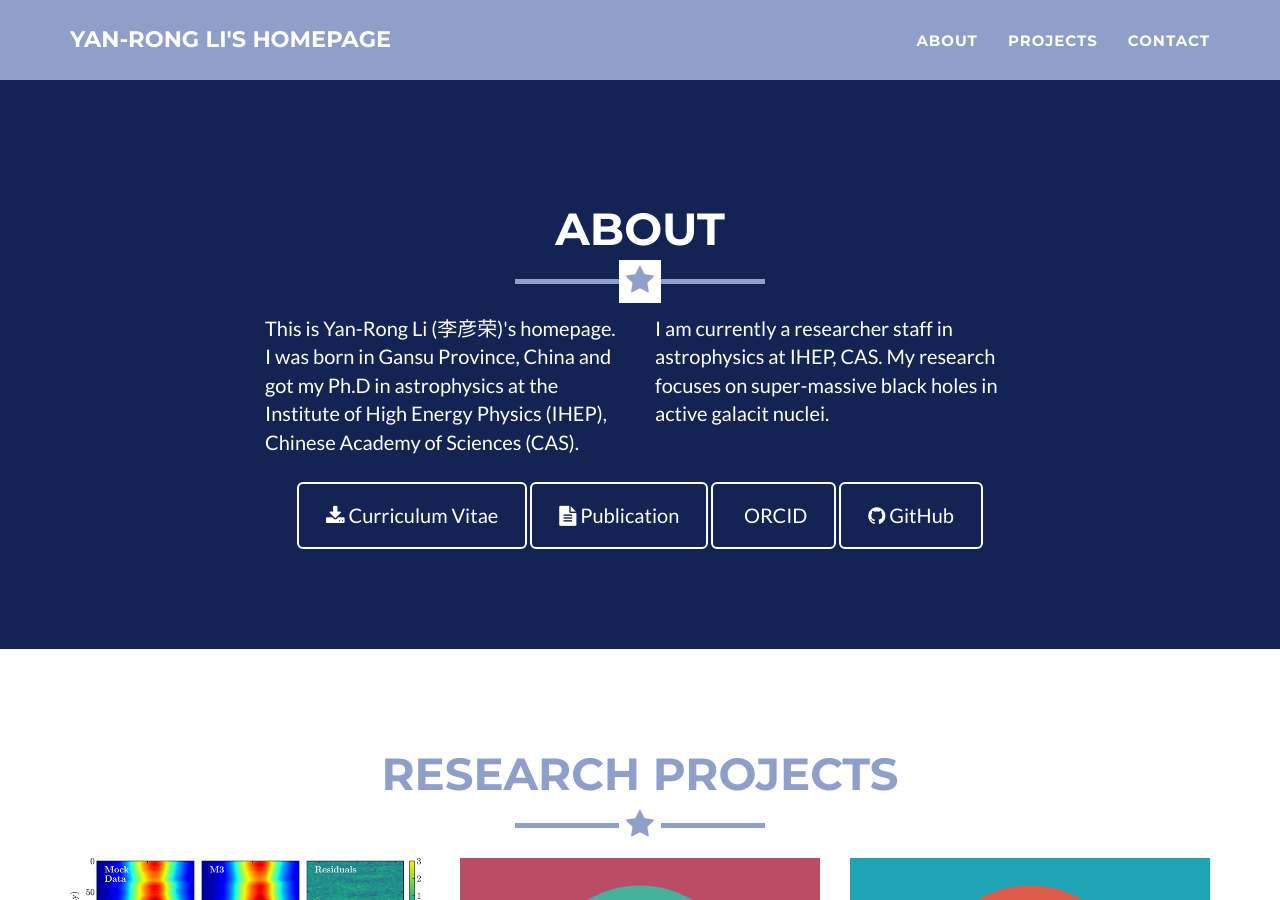
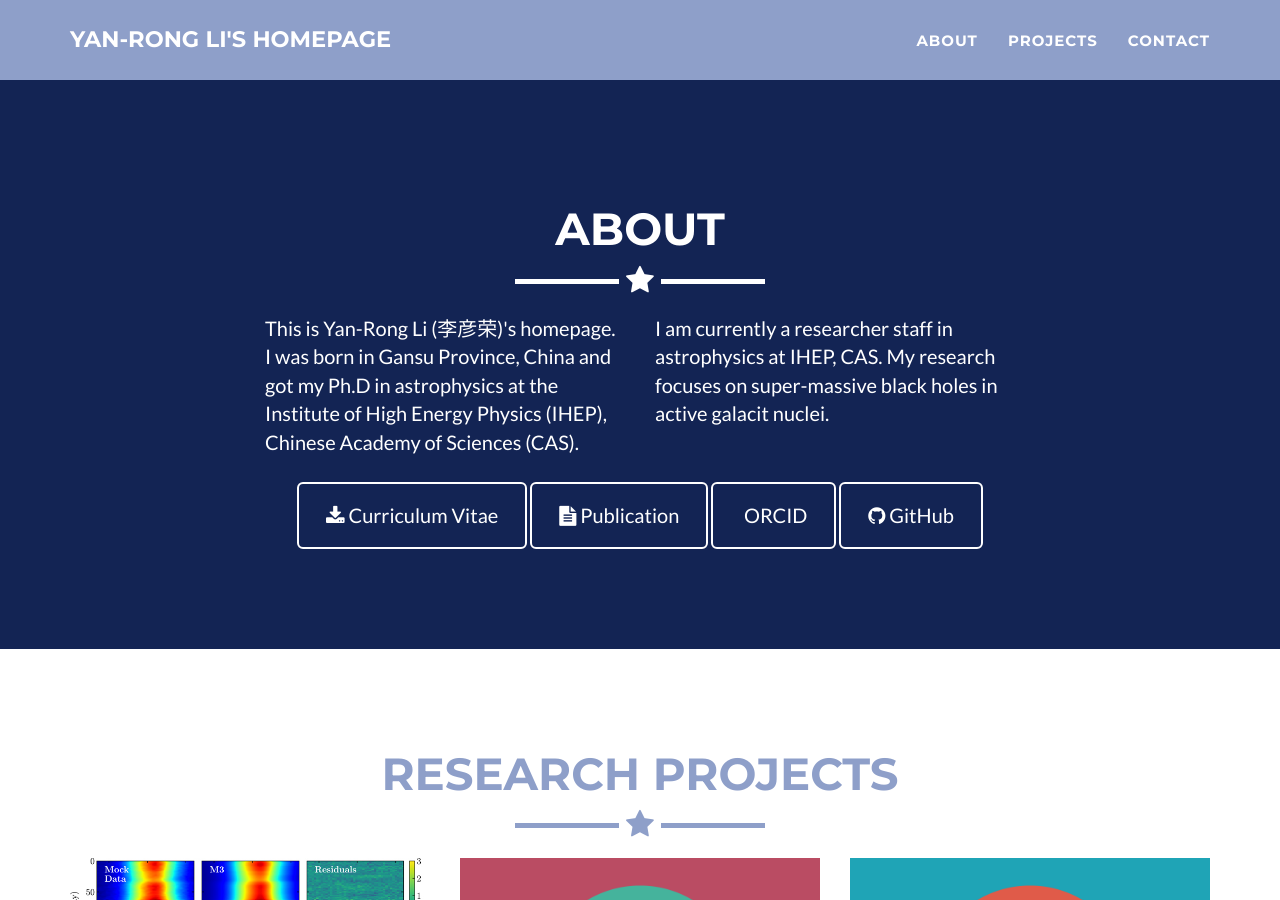
Before and after one commit to liyropt/liyropt.github.io, a Jekyll site: the page built from index.html, in a window 1280 px wide and 900 px high, scrolled down 671 px. Built offline with Jekyll 4.4.1, drawn with Linux system fonts in a browser that asks for light colours.

Commit message:
update project 1.

```diff
--- a/_includes/about.html
+++ b/_includes/about.html
@@ -4,7 +4,7 @@
             <div class="row">
                 <div class="col-lg-12 text-center">
                     <h2>About</h2>
-                    <hr class="star-primary">
+                    <hr class="star-light">
                 </div>
             </div>
             <div class="row">
--- a/_posts/2014-07-13-project-6.markdown
+++ b/_posts/2014-07-13-project-6.markdown
@@ -2,7 +2,7 @@
 layout: Dynamical Modeling of Broad-line Regions in Active Galactic Nuclei
 modal-id: 6
 date: 2016-08-15
-img: research_1.jpg
+img: research_1.png
 alt: image-alt
 project-date: Aug 2016
 client: <a href='https://iopscience.iop.org/article/10.3847/1538-4357/aaee6b'>ApJ, 869, 2</a>
```
Also changed, not shown: img/portfolio/research_1.jpg (deleted), img/portfolio/research_1.png (added).
